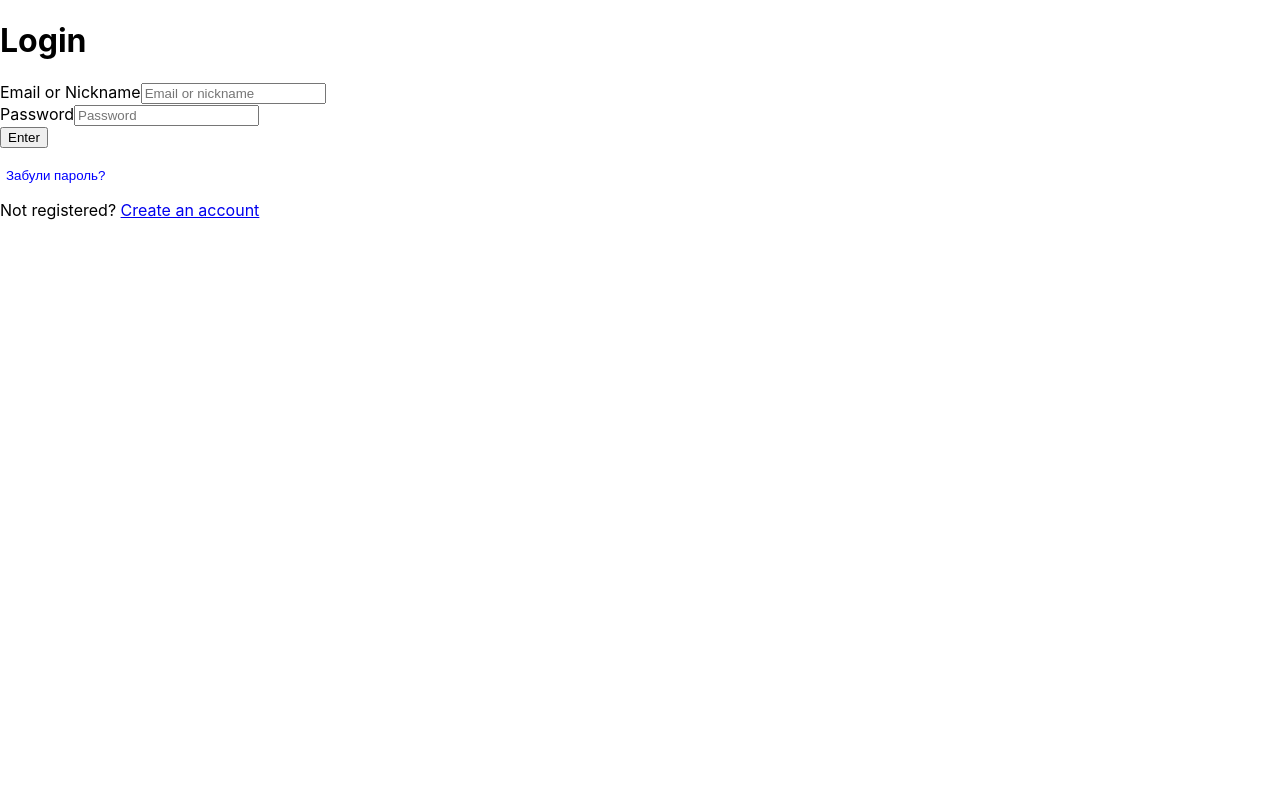
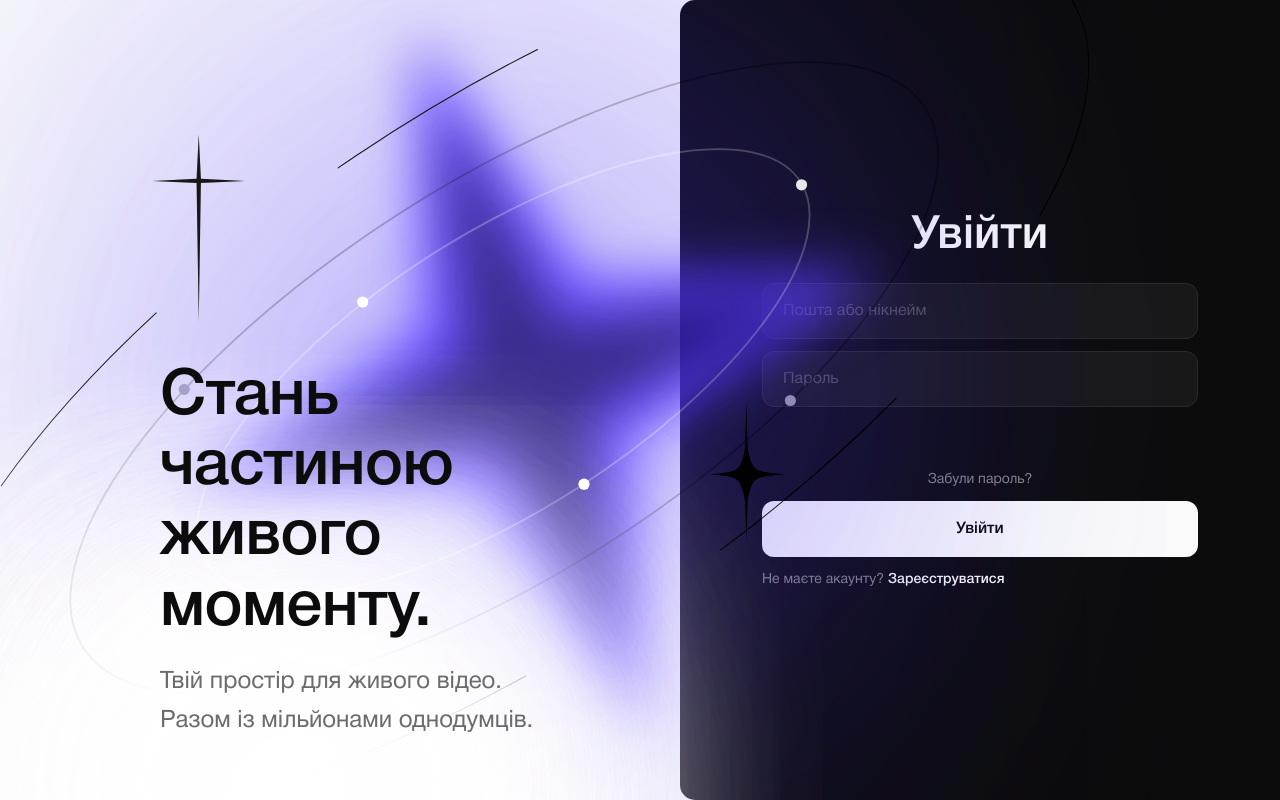
Before and after one commit to deadsnxw/streaming-platform, a React (Create React App) app in the folder frontend/: page /login in a window 1280 px wide. Built offline with nearby package versions, Linux system fonts and the light colour scheme; no server answers.

Commit message:
added design for a login page

```diff
--- a/frontend/src/features/components/LoginForm.js
+++ b/frontend/src/features/components/LoginForm.js
@@ -6,7 +6,6 @@ function LoginForm({ onSuccess, onError }) {
     login: "",
     password: "",
   });
-  const [loading, setLoading] = useState(false);
 
   const handleChange = (e) => {
     setFormData({
@@ -17,49 +16,39 @@ function LoginForm({ onSuccess, onError }) {
 
   const handleSubmit = async (e) => {
     e.preventDefault();
-    setLoading(true);
 
     try {
       const user = await authService.login(formData);
       onSuccess?.(user);
     } catch (err) {
       onError?.(err.message);
-    } finally {
-      setLoading(false);
     }
   };
 
   return (
     <form onSubmit={handleSubmit} className="login-form">
       <div className="form-group">
-        <label htmlFor="login">Email or Nickname</label>
         <input
           type="text"
           id="login"
           name="login"
           value={formData.login}
           onChange={handleChange}
-          placeholder="Email or nickname"
+          placeholder="Пошта або нікнейм"
           required
         />
       </div>
-
       <div className="form-group">
-        <label htmlFor="password">Password</label>
         <input
           type="password"
           id="password"
           name="password"
           value={formData.password}
           onChange={handleChange}
-          placeholder="Password"
+          placeholder="Пароль"
           required
         />
       </div>
-
-      <button type="submit" disabled={loading} className="submit-btn">
-        {loading ? "Entering..." : "Enter"}
-      </button>
     </form>
   );
 }
--- a/frontend/src/pages/LoginPage.js
+++ b/frontend/src/pages/LoginPage.js
@@ -13,22 +13,43 @@ export default function LoginPage({ onLogin }) {
   };
 
   return (
-    <div>
-      <h1>Login</h1>
-      {error && <div className="error">{error}</div>}
-      <LoginForm onSuccess={handleSuccess} onError={setError} />
-      <p>
-        <button
-          type="button"
-          onClick={() => navigate("/password-reset")}
-          className="login-forgot-btn"
-        >
-          Забули пароль?
-        </button>
-      </p>
-      <p>
-        Not registered? <Link to="/register">Create an account</Link>
-      </p>
+    <div className="loginContainer">
+      <div className="star-background"/>
+      <div className="login-left">
+
+        <div className="text-content">
+          <h1 className="main-title">
+            Стань<br />
+            частиною<br />
+            живого<br />
+            моменту.
+          </h1>
+          <p className="subtitle">
+            Твій простір для живого відео.<br />
+            Разом із мільйонами однодумців.
+          </p>
+        </div>
+      </div>
+
+      <div className="login-right">
+        {error && <div className="error">{error}</div>}
+        <h1 className="login-right-title">Увійти</h1>
+
+        <LoginForm onSuccess={handleSuccess} onError={setError} />
+
+        <div className="login-actions">
+          <button type="button" className="login-forgot-btn" onClick={() => navigate("/password-reset")}>
+            Забули пароль?
+          </button>
+          <button type="submit" form="login-form" className="submit-btn">
+            Увійти
+          </button>
+        </div>
+
+        <p className="login-register-text">
+          Не маєте акаунту? <Link to="/register">Зареєструватися</Link>
+        </p>
+      </div>
     </div>
   );
 }
--- a/frontend/src/styles/LandingPage.css
+++ b/frontend/src/styles/LandingPage.css
@@ -93,7 +93,7 @@
   font-weight: 500;
   cursor: pointer;
   background-color: #0C0C0C;
-  color: #fff;
+  color: #FAFAFA;
   transition: transform 0.2s ease, box-shadow 0.2s ease;
   box-shadow: 0 2px 8px rgba(0, 0, 0, 0.1);
   font-family: 'HelveticaNeueCyr', sans-serif;
--- a/frontend/src/styles/LoginPage.css
+++ b/frontend/src/styles/LoginPage.css
@@ -1,6 +1,221 @@
+/* ─── Layout ─────────────────────────────────────────────────────────────── */
+
+.loginContainer {
+  min-height: 100vh;
+  width: 100vw;
+  max-width: 1920px;
+  margin: 0 auto;
+  display: flex;
+  align-items: stretch;
+  position: relative;
+  font-family: 'HelveticaNeueCyr', -apple-system, BlinkMacSystemFont, 'Segoe UI', sans-serif;
+  background: #FAFAFA;
+  overflow: hidden;
+}
+
+/* ─── Star Background ─────────────────────────────────────────────────────── */
+
+.star-background {
+  position: absolute;
+  top: -250px;
+  left: -257px;
+  width: 1720px;
+  height: 1479px;
+  background-image: url('../../public/star.svg');
+  background-size: contain;
+  background-repeat: no-repeat;
+  opacity: 0.9;
+  pointer-events: none;
+  z-index: 0;
+  filter: contrast(1.1) saturate(1.1);
+}
+
+/* ─── Left Panel ──────────────────────────────────────────────────────────── */
+
+.login-left {
+  flex: 1;
+  display: flex;
+  flex-direction: column;
+  justify-content: flex-end;
+  position: relative;
+  padding: 60px 60px 60px 100px;
+  z-index: 1;
+}
+
+.text-content {
+  position: relative;
+  z-index: 2;
+  max-width: 652px;
+  margin-left: 60px;
+}
+
+.main-title {
+  font-size: 64px;
+  font-weight: 500;
+  color: #0C0C0C;
+  line-height: 1.1;
+  margin: 0 0 20px 0;
+  letter-spacing: -0.5px;
+  font-family: 'HelveticaNeueCyr', sans-serif;
+}
+
+.subtitle {
+  font-size: 24px;
+  font-weight: 400;
+  color: #F5F5F5;
+  line-height: 1.6;
+  margin: 0;
+  font-family: 'HelveticaNeueCyr', sans-serif;
+}
+
+/* ─── Right Panel ─────────────────────────────────────────────────────────── */
+
+.login-right {
+  flex: 0 0 auto;
+  display: flex;
+  flex-direction: column;
+  align-items: center;
+  justify-content: center;
+  padding: 60px 80px;
+  gap: 16px;
+  min-width: 600px;
+  border: 2px solid #0C0C0C;
+  border-radius: 15px 0 0 15px;
+  background-color: #0C0C0C;
+  box-sizing: border-box;
+}
+
+.login-right-title {
+  font-family: 'HelveticaNeueCyr', sans-serif;
+  color: #FAFAFA;
+  font-weight: 500;
+  font-size: 46px;
+  margin: 0 0 8px 0;
+  align-self: flex-center;
+}
+
+/* ─── Error ───────────────────────────────────────────────────────────────── */
+
+.error {
+  width: 100%;
+  padding: 12px 16px;
+  background: #2a1010;
+  border: 1px solid #ff4444;
+  border-radius: 10px;
+  color: #ff6b6b;
+  font-size: 14px;
+  box-sizing: border-box;
+}
+
+/* ─── Form ────────────────────────────────────────────────────────────────── */
+
+.login-form {
+  width: 100%;
+  display: flex;
+  flex-direction: column;
+  gap: 12px;
+}
+
+.form-group {
+  width: 100%;
+}
+
+.form-group input {
+  width: 100%;
+  height: 56px;
+  padding: 0 20px;
+  border-radius: 12px;
+  border: 1.5px solid #2a2a2a;
+  font-size: 16px;
+  font-weight: 400;
+  cursor: text;
+  background-color: #181818;
+  color: #FAFAFA;
+  box-sizing: border-box;
+  outline: none;
+  font-family: 'HelveticaNeueCyr', sans-serif;
+  transition: border-color 0.2s ease, background-color 0.2s ease;
+}
+
+.form-group input:focus {
+  border-color: #555;
+  background-color: #1e1e1e;
+}
+
+.form-group input::placeholder {
+  color: #555;
+}
+
+/* ─── Submit Button ───────────────────────────────────────────────────────── */
+
+.submit-btn {
+  width: 100%;
+  height: 56px;
+  padding: 0 24px;
+  border-radius: 12px;
+  border: none;
+  font-size: 16px;
+  font-weight: 500;
+  cursor: pointer;
+  background-color: #FAFAFA;
+  color: #0C0C0C;
+  margin-top: 4px;
+  box-sizing: border-box;
+  font-family: 'HelveticaNeueCyr', sans-serif;
+  transition: background-color 0.2s ease;
+}
+
+.submit-btn:hover:not(:disabled) {
+  background-color: #e0e0e0;
+}
+
+.submit-btn:disabled {
+  opacity: 0.7;
+  cursor: not-allowed;
+}
+
+/* ─── Footer Links ────────────────────────────────────────────────────────── */
+
 .login-forgot-btn {
   background: none;
-  color: blue;
+  color: #888;
   border: none;
   cursor: pointer;
+  font-size: 14px;
+  padding: 0;
+  margin-bottom: -8;
+  margin-top: 0px;
+  font-family: 'HelveticaNeueCyr', sans-serif;
+  align-self: flex-center;
+  transition: color 0.2s ease;
 }
+
+.login-forgot-btn:hover {
+  color: #FAFAFA;
+}
+
+.login-register-text {
+  color: #888;
+  font-size: 14px;
+  margin: 0;
+  font-family: 'HelveticaNeueCyr', sans-serif;
+  align-self: flex-start;
+}
+
+.login-register-text a {
+  color: #FAFAFA;
+  text-decoration: none;
+  font-weight: 500;
+}
+
+.login-register-text a:hover {
+  text-decoration: underline;
+}
+
+.login-actions {
+  width: 100%;
+  display: flex;
+  flex-direction: column;
+  gap: 10px;
+  margin-top: 50px;
+}
```
